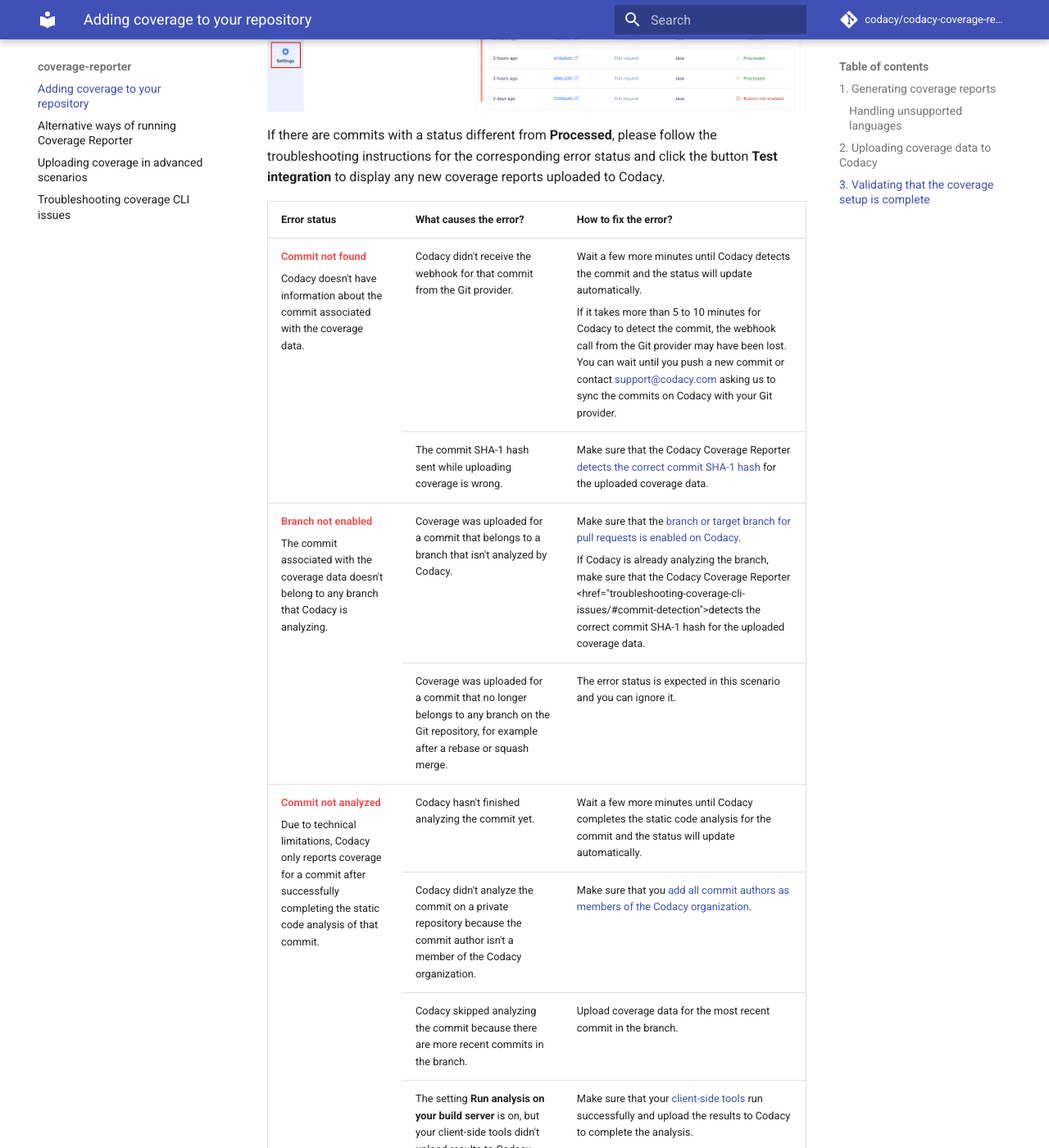
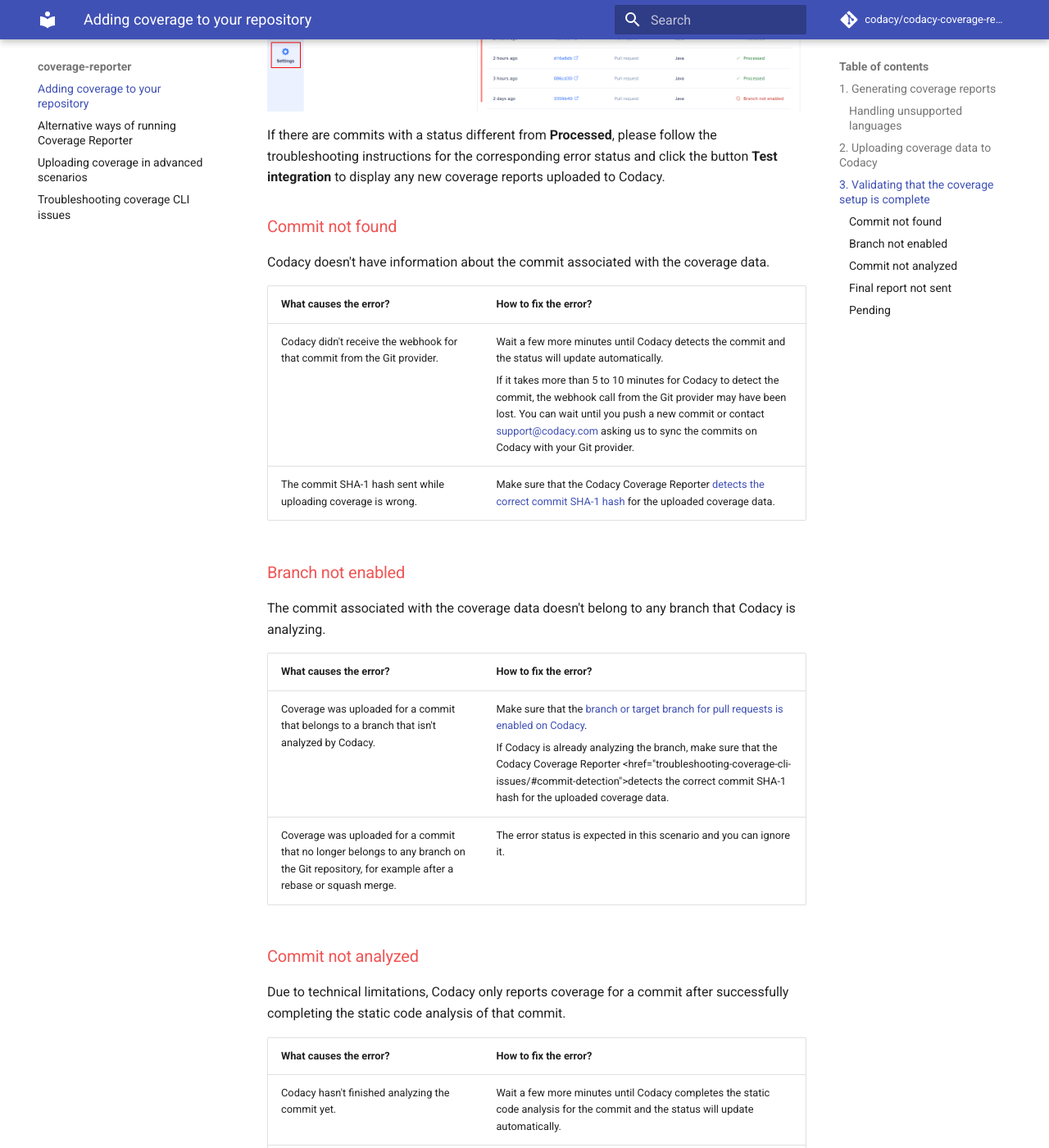
Before and after one commit to codacy/codacy-coverage-reporter, an MkDocs documentation site: the page built from docs/index.md, in a window 1280 px wide and 1400 px high, scrolled down 5736 px. Shown: the whole window at 82% size. Built offline with MkDocs 1.6.1 and Material for MkDocs 9.7.7, drawn with Linux system fonts in a browser that asks for light colours; comment, search, counter and statistics services are not loaded; some of the changed text lies outside the part shown.

Commit message:
doc: Split troubleshooting table into sections IO-233

```diff
--- a/docs/index.md
+++ b/docs/index.md
@@ -232,25 +232,23 @@
 
     If there are commits with a status different from **Processed**, please follow the troubleshooting instructions for the corresponding error status and click the button **Test integration** to display any new coverage reports uploaded to Codacy.
 
+    ### Commit not found {: id="status-commit-not-found" style="color: #EF5454;"}
+
+    Codacy doesn't have information about the commit associated with the coverage data.
+
     <table>
     <colgroup>
-        <col style="width: 25%;"/>
-        <col style="width: 30%;"/>
-        <col style="width: 45%;"/>
+        <col style="width: 40%;"/>
+        <col style="width: 60%;"/>
     </colgroup>
     <thead>
     <tr>
-        <th>Error status</th>
         <th>What causes the error?</th>
         <th>How to fix the error?</th>
     </tr>
     </thead>
     <tbody>
     <tr>
-        <td rowspan="2">
-            <p id="status-commit-not-found" style="color: #EF5454;"><strong>Commit not found</strong></p>
-            <p>Codacy doesn't have information about the commit associated with the coverage data.</p>
-        </td>
         <td>
             Codacy didn't receive the webhook for that commit from the Git provider.
         </td>
@@ -267,11 +265,26 @@
             Make sure that the Codacy Coverage Reporter <a href="troubleshooting-coverage-cli-issues/#commit-detection">detects the correct commit SHA-1 hash</a> for the uploaded coverage data.
         </td>
     </tr>
+    </table>
+
+    ### Branch not enabled {: id="status-branch-not-enabled" style="color: #EF5454;"}
+
+    The commit associated with the coverage data doesn't belong to any branch that Codacy is analyzing.
+
+    <table>
+    <colgroup>
+        <col style="width: 40%;"/>
+        <col style="width: 60%;"/>
+    </colgroup>
+    <thead>
     <tr>
-       <td rowspan="2">
-            <p id="status-branch-not-enabled" style="color: #EF5454;"><strong>Branch not enabled</strong></p>
-            <p>The commit associated with the coverage data doesn't belong to any branch that Codacy is analyzing.</p>
-        </td>
+        <th>What causes the error?</th>
+        <th>How to fix the error?</th>
+    </tr>
+    </thead>
+    <tbody>
+
+    <tr>
         <td>
             Coverage was uploaded for a commit that belongs to a branch that isn't analyzed by Codacy.
         </td>
@@ -288,11 +301,25 @@
             The error status is expected in this scenario and you can ignore it.
         </td>
     </tr>
+    </table>
+
+    ### Commit not analyzed {: id="status-commit-not-analyzed" style="color: #EF5454;"}
+
+    Due to technical limitations, Codacy only reports coverage for a commit after successfully completing the static code analysis of that commit.
+
+    <table>
+    <colgroup>
+        <col style="width: 40%;"/>
+        <col style="width: 60%;"/>
+    </colgroup>
+    <thead>
     <tr>
-        <td rowspan="5">
-            <p id="status-commit-not-analyzed" style="color: #EF5454;"><strong>Commit not analyzed</strong></p>
-            <p>Due to technical limitations, Codacy only reports coverage for a commit after successfully completing the static code analysis of that commit.</p>
-        </td>
+        <th>What causes the error?</th>
+        <th>How to fix the error?</th>
+    </tr>
+    </thead>
+    <tbody>
+    <tr>
         <td>
             Codacy hasn't finished analyzing the commit yet.
         </td>
@@ -332,11 +359,25 @@
             Solve the issue that caused the analysis to fail (such as <a href="../faq/troubleshooting/we-no-longer-have-access-to-this-repository/">Codacy losing access to the repository</a>), or contact us at <a href="mailto:support@codacy.com">support@codacy.com</a> asking for help.
         </td>
     </tr>
+    </table>
+
+    ### Final report not sent {: id="status-final-report-not-sent" style="color: #EF5454;"}
+
+    Codacy is waiting to receive more coverage data before reporting the coverage for a commit.
+
+    <table>
+    <colgroup>
+        <col style="width: 40%;"/>
+        <col style="width: 60%;"/>
+    </colgroup>
+    <thead>
     <tr>
-        <td>
-            <p id="status-final-report-not-sent" style="color: #EF5454;"><strong>Final report not sent</strong></p>
-            <p>Codacy is waiting to receive more coverage data before reporting the coverage for a commit.</p>
-        </td>
+        <th>What causes the error?</th>
+        <th>How to fix the error?</th>
+    </tr>
+    </thead>
+    <tbody>
+    <tr>
         <td>
             Coverage was uploaded with the <code>--partial</code> flag but Codacy didn't receive the <code>final</code> notification.
         </td>
@@ -344,11 +385,25 @@
             Make sure that after uploading all partial reports you <a href="uploading-coverage-in-advanced-scenarios/#multiple-reports-sequence">send the <code>final</code> notification</a>.
         </td>
     </tr>
+    </table>
+
+    ### Pending {: id="status-pending" style="color: #2562EA;"}
+
+    Codacy is waiting to receive valid coverage data for the files in your repository.
+
+    <table>
+    <colgroup>
+        <col style="width: 40%;"/>
+        <col style="width: 60%;"/>
+    </colgroup>
+    <thead>
     <tr>
-        <td rowspan="3" id="status-pending">
-            <p style="color: #2562EA;"><strong>Pending</strong></p>
-            <p>Codacy is waiting to receive valid coverage data for the files in your repository.</p>
-        </td>
+        <th>What causes the error?</th>
+        <th>How to fix the error?</th>
+    </tr>
+    </thead>
+    <tbody>
+    <tr>
         <td>
             The file paths in the coverage report don't match the ones on the repository <strong>Files</strong> page on Codacy.
         </td>
```
